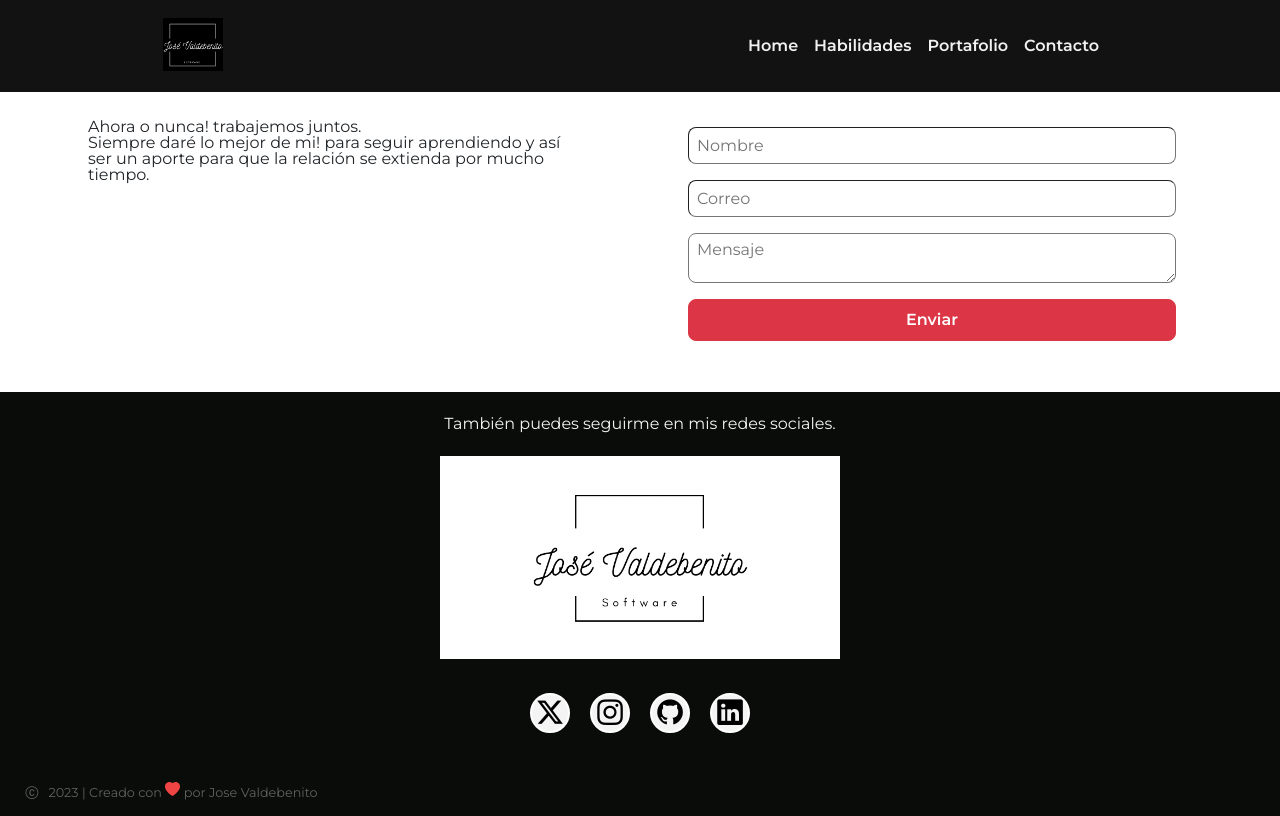
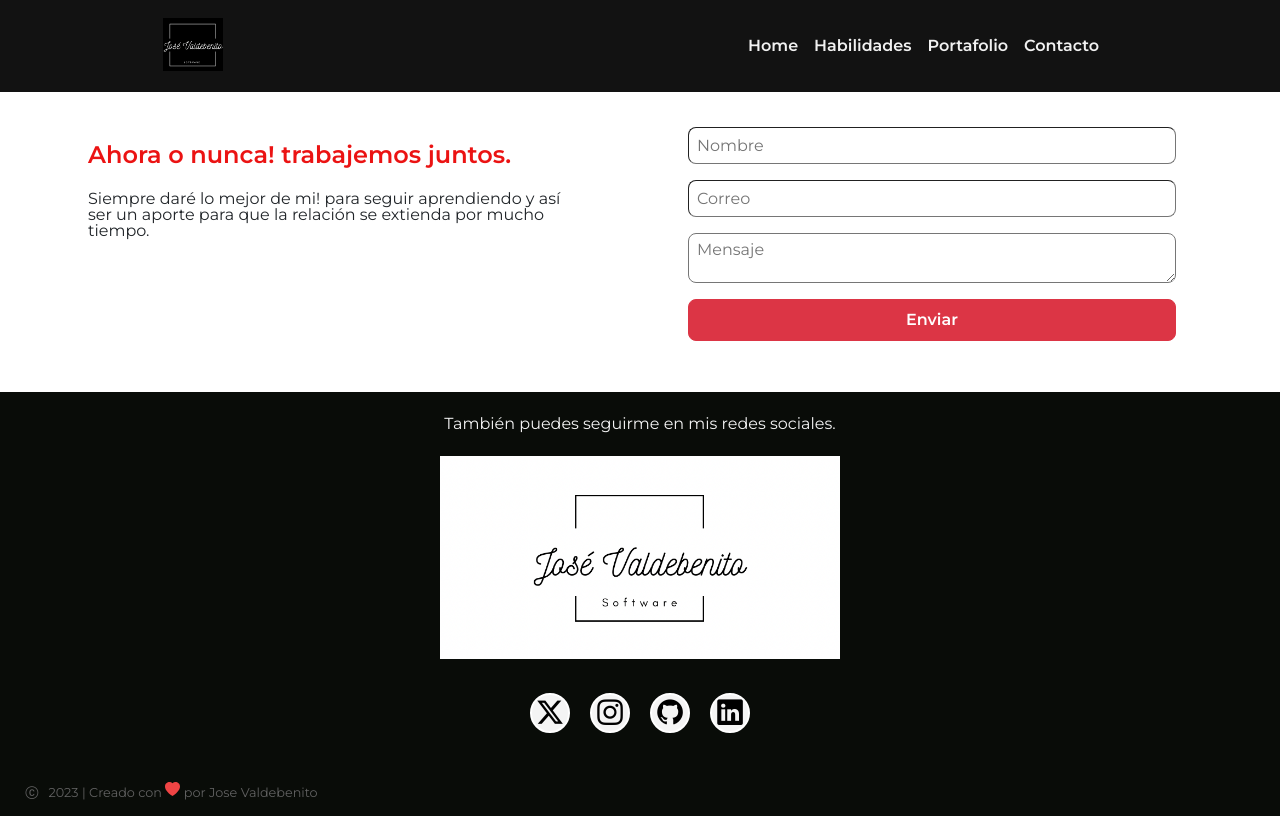
Before and after one commit to JoseValdebenitoG/myWeb, a React (Vite) app: page /contacto in a window 1280 px wide. Built offline with nearby package versions, Linux system fonts and the light colour scheme; no server answers; a web font is replaced by a local one.

Commit message:
fix titles

```diff
--- a/index.html
+++ b/index.html
@@ -2,7 +2,7 @@
 <html lang="en">
   <head>
     <meta charset="UTF-8" />
-    <link rel="icon" type="image/icon" href="./src/images/favicon.ico" />
+    <link rel="icon" type="image/icon" href="/favicon.ico" />
     <link rel="stylesheet" href="/src/styles/reset.css" />
     <meta name="viewport" content="width=device-width, initial-scale=1.0" />
     <!-- Bootstrap -->
--- a/src/components/training.jsx
+++ b/src/components/training.jsx
@@ -1,5 +1,5 @@
 import React from "react";
-import CoursesCards from "./CoursesCards";
+import CoursesCards from "./coursesCards";
 import "../styles/skills.css";
 
 function Training() {
--- a/src/routes/contact.jsx
+++ b/src/routes/contact.jsx
@@ -35,7 +35,7 @@ function Contact() {
   return (
     <section className="d-flex flex-column flex-lg-row p-4 mx-3">
       <div className="contact-text">
-        <h1>Ahora o nunca! trabajemos juntos.</h1>
+        <h2 className="titles">Ahora o nunca! trabajemos juntos.</h2>
         <p>
           Siempre daré lo mejor de mi! para seguir aprendiendo y así ser un
           aporte para que la relación se extienda por mucho tiempo.
```
Also changed, not shown: 1 other file (tests, documents, lock files or other folders).
